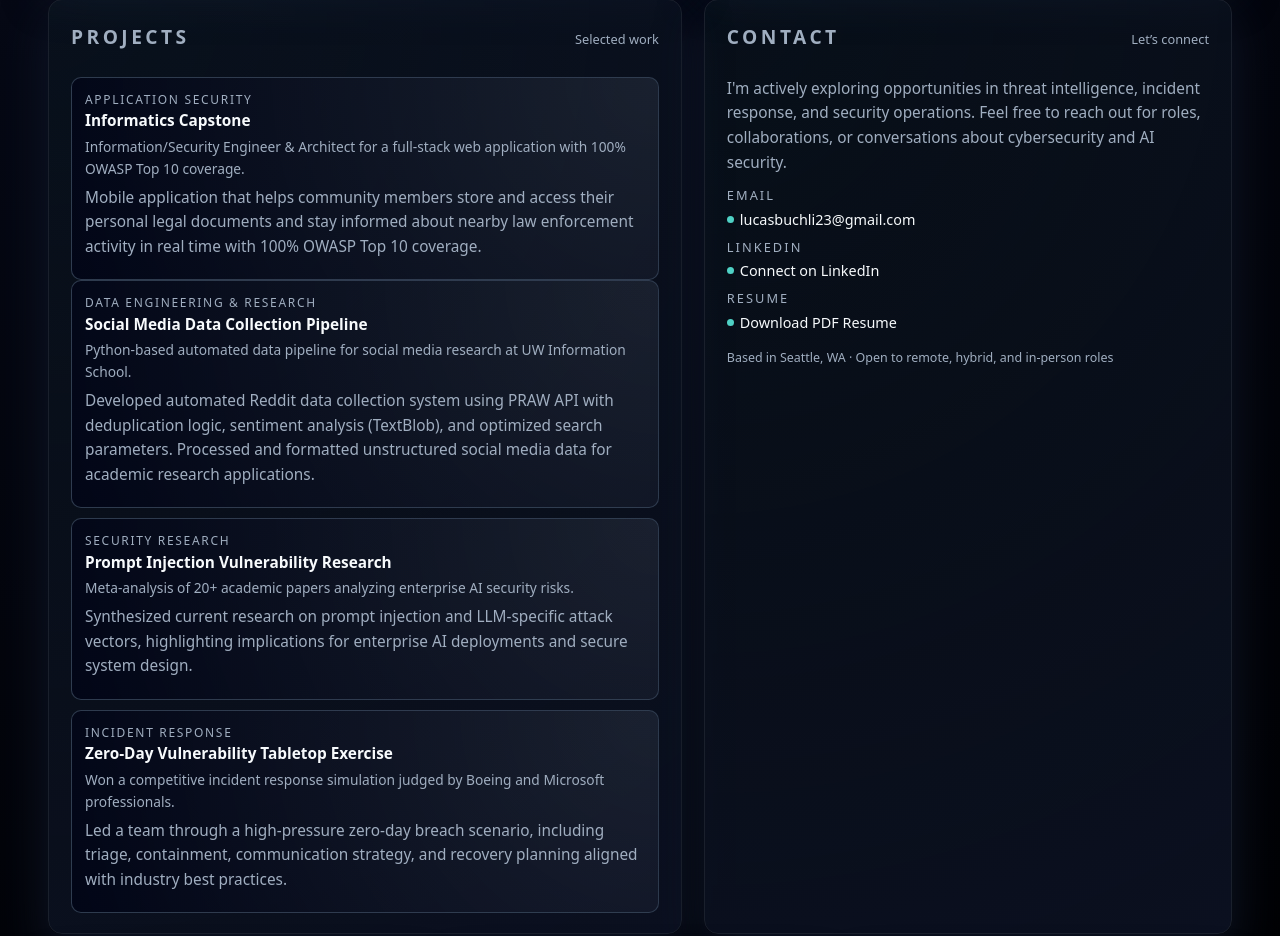
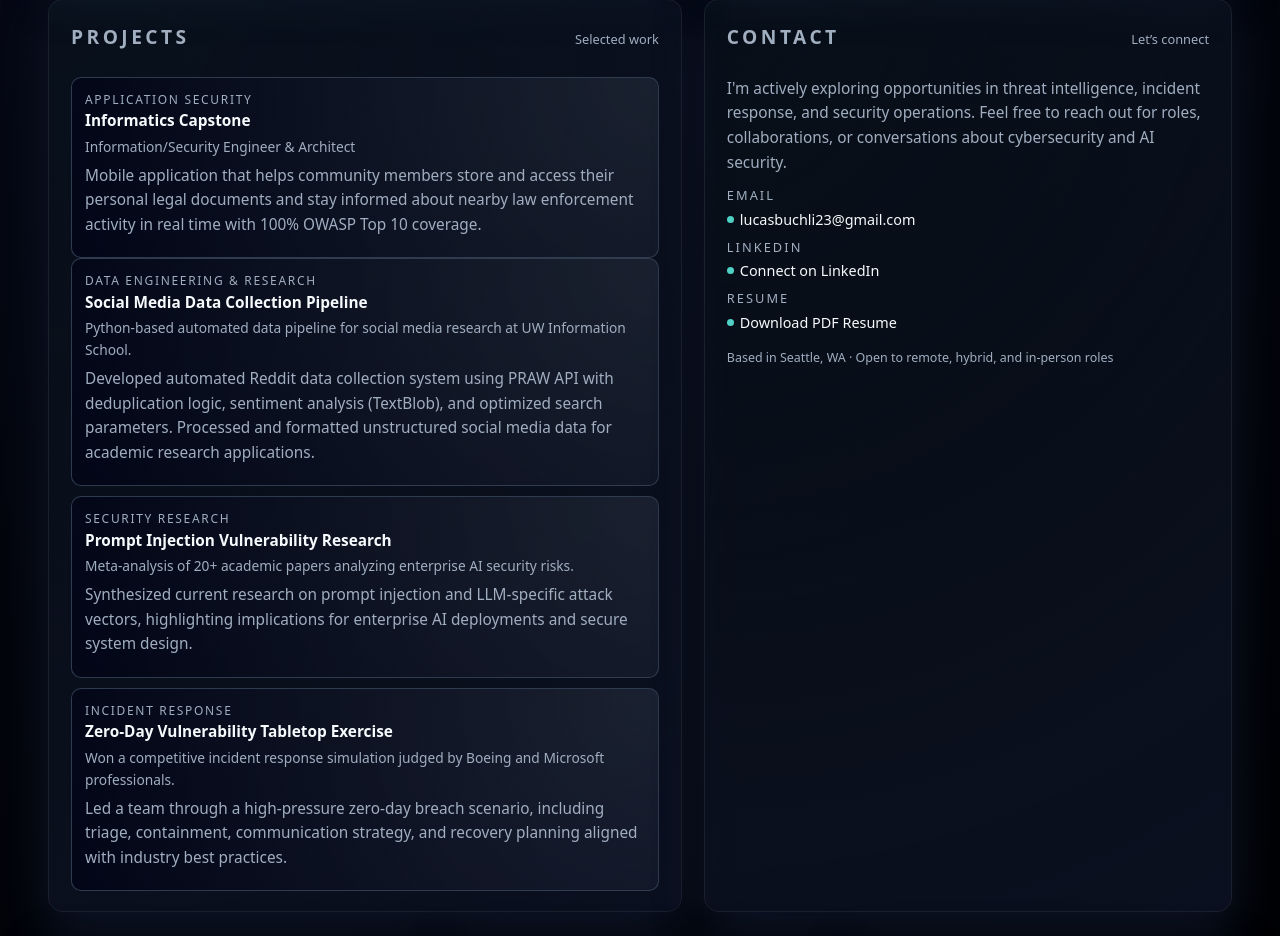
Before and after one commit to lucasbutz/Portfolio, a plain HTML site: page index.html in a window 1280 px wide. Shown: the part 1219-2155 px from the top of the page. Drawn offline with Linux system fonts and the light colour scheme.

```diff
--- a/index.html
+++ b/index.html
@@ -717,7 +717,7 @@
 						<div class="project-label">Application Security</div>
 						<div class="project-title">Informatics Capstone</div>
 						<div class="project-tagline">
-							Information/Security Engineer & Architect for a full-stack web application with 100% OWASP Top 10 coverage.
+							Information/Security Engineer & Architect
 						</div>
 						<p>
 							Mobile application that helps community members store and access their personal legal documents
```
